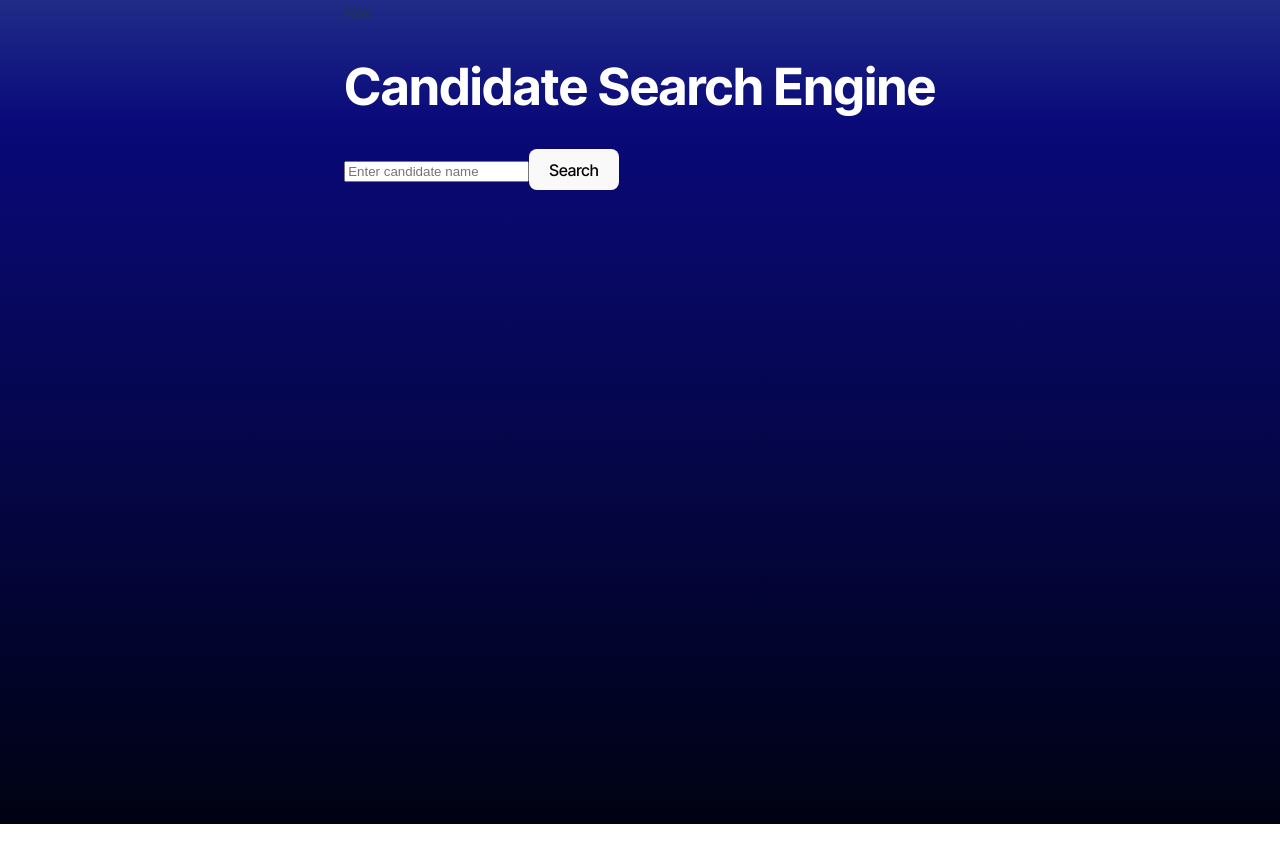
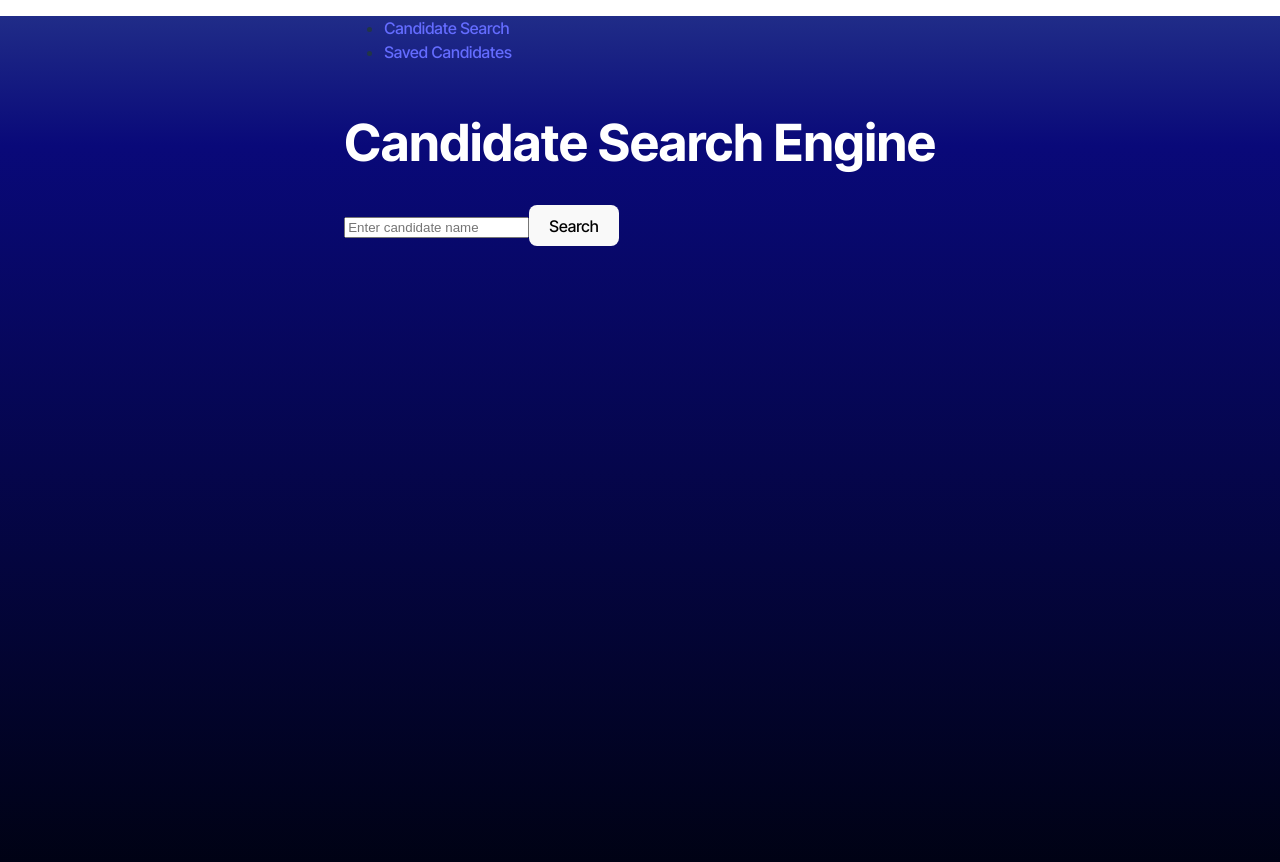
Before and after one commit to Dkobes/Candidate-Search, a React (Vite) app: page / in a window 1280 px wide. Shown: the top 862 px of the page. Before the commit the page ends 824 px from the top, so only its background shows below. Built offline with nearby package versions, Linux system fonts and the light colour scheme.

Commit message:
Trying Nav bar

```diff
--- a/src/components/Nav.tsx
+++ b/src/components/Nav.tsx
@@ -1,7 +1,19 @@
+import React from 'react';
+import { Link } from 'react-router-dom';
+
 const Nav = () => {
   // TODO: Add necessary code to display the navigation bar and link between the pages
   return (
-    <div>Nav</div>
+    <nav>
+    <ul>
+      <li>
+        <Link to="/">Candidate Search</Link>
+      </li>
+      <li>
+        <Link to="/saved-candidates">Saved Candidates</Link>
+      </li>
+    </ul>
+  </nav>
   )
 };
 
```
